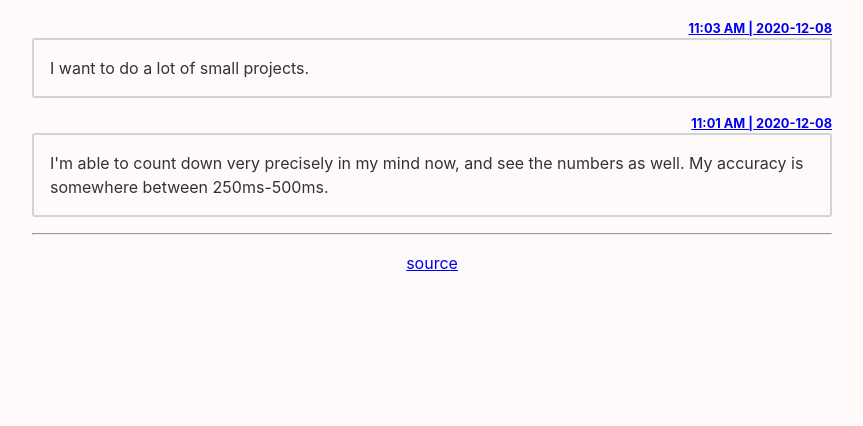
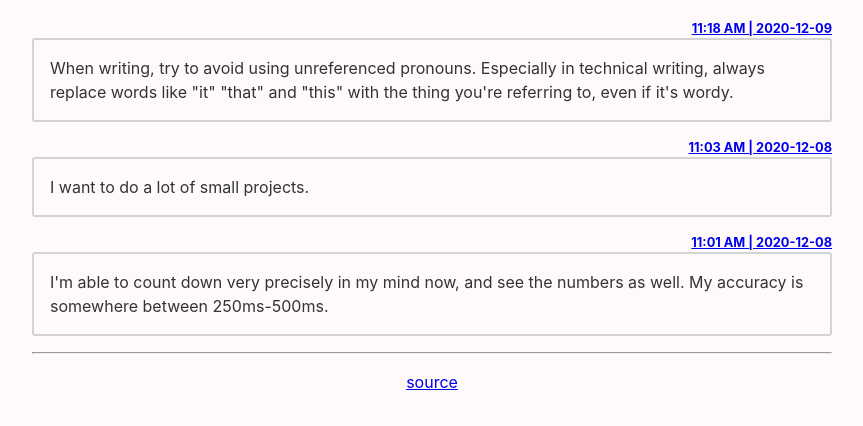
Before and after one commit to tristatelogic/thoughts, a plain HTML site: page index.html in a window 1280 px wide. Shown: the part 88-514 px from the top of the page, without its empty margins (208-1071 px from the left). Drawn offline with Linux system fonts and the light colour scheme; a script that the page names is missing; a small style sheet from the web is missing.

Commit message:
update thoughts

```diff
--- a/index.html
+++ b/index.html
@@ -106,6 +106,11 @@ div.thought {
 <h1>thoughts</h1>
 
 <!-- Your thoughts start here -->
+<section class="thought"><div class="thought-date"><a class="thought-date" id="329173470932" href="#329173470932">
+11:18 AM | 2020-12-09</a></div><div class="thought">
+When writing, try to avoid using unreferenced pronouns. Especially in technical writing, always replace words like "it" "that" and "this" with the thing you're referring to, even if it's wordy.
+</div></section>
+
 <section class="thought"><div class="thought-date"><a class="thought-date" id="246675393832" href="#246675393832">
 11:03 AM | 2020-12-08</a></div><div class="thought">
 I want to do a lot of small projects.
```
Also changed, not shown: thoughts.html (+5 -0 lines), .rawthoughts.html.
